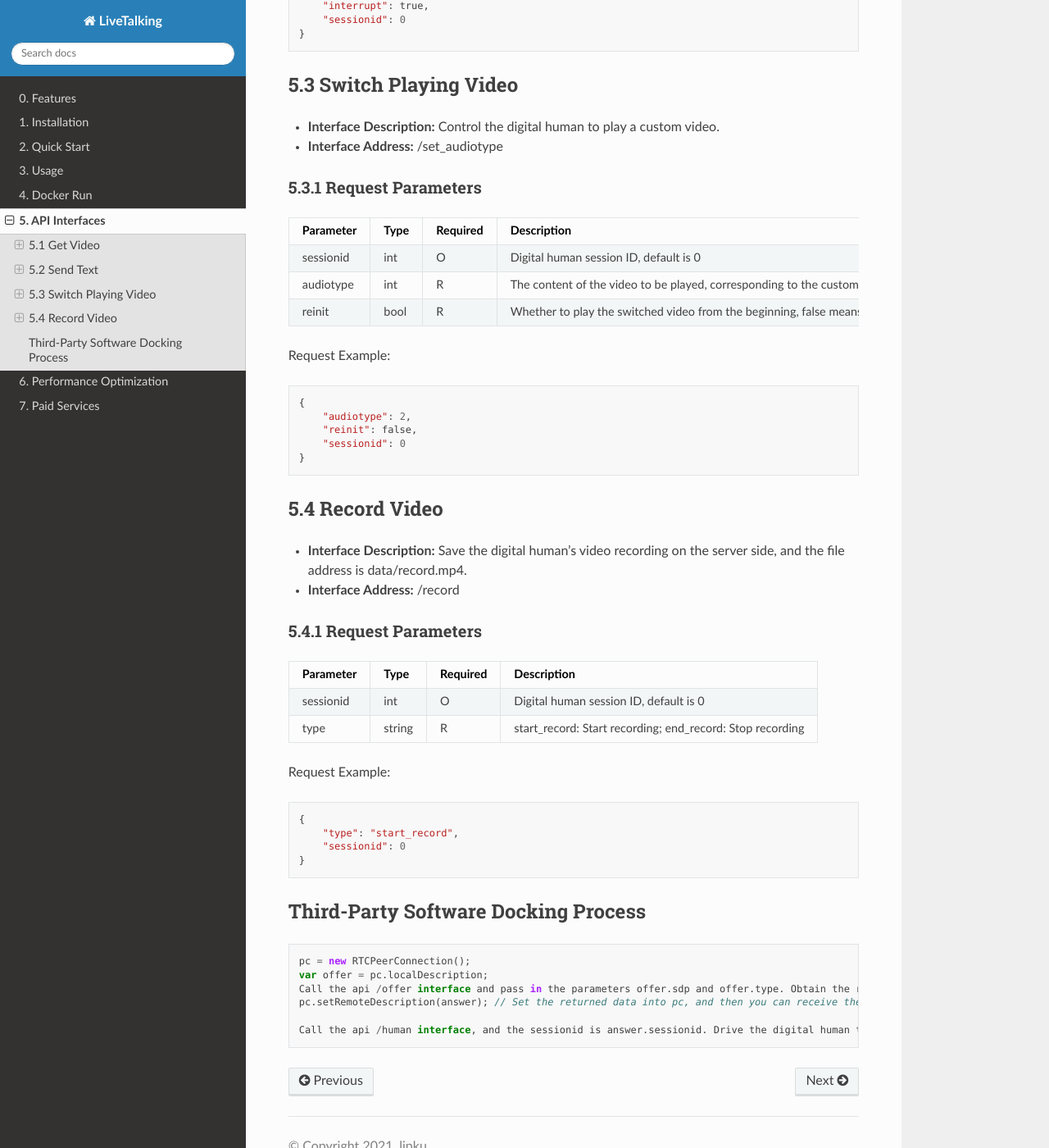
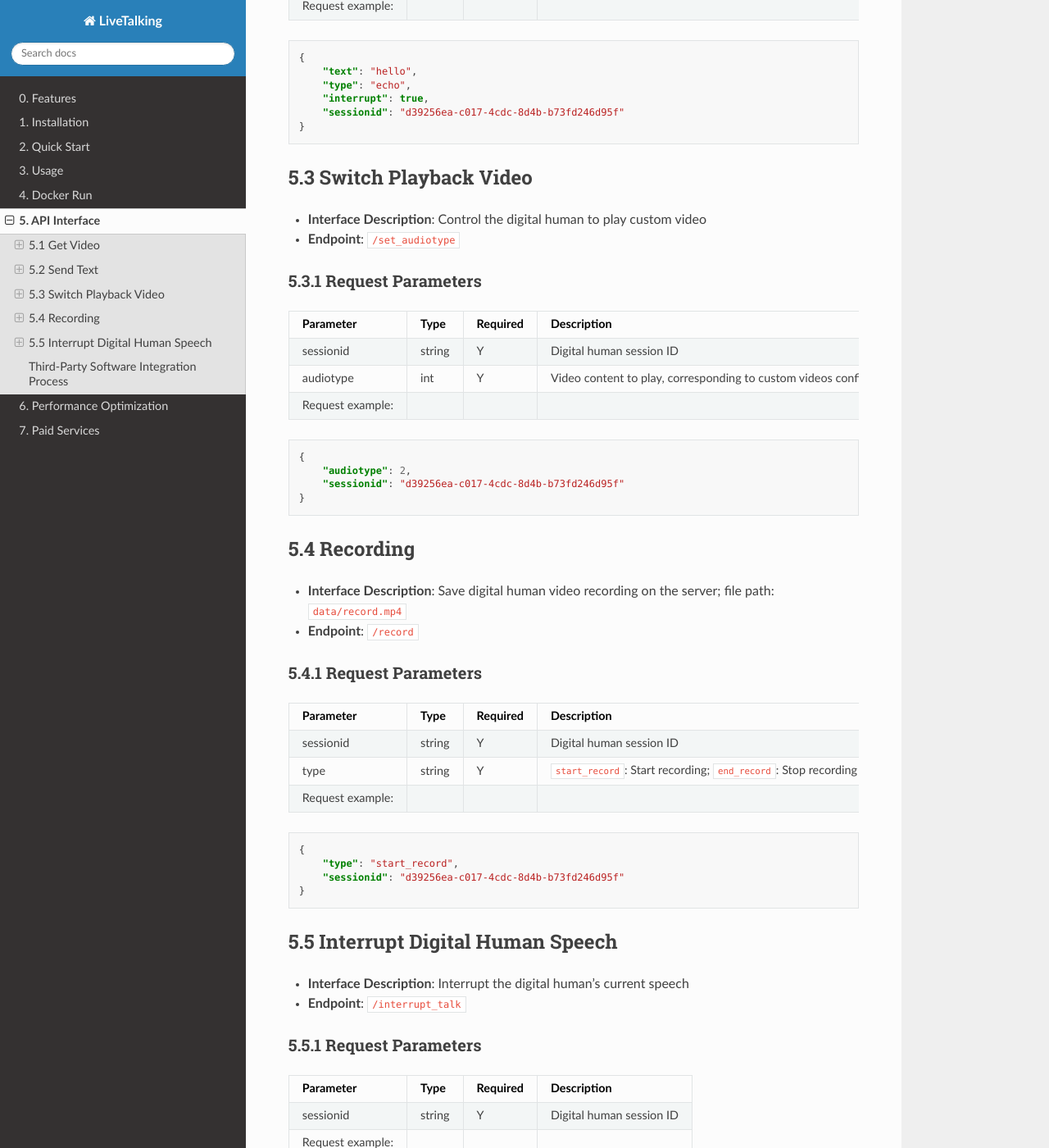
Before and after one commit to lipku/livetalking-doc, a Sphinx documentation site: the page built from docs/source/api.md, in a window 1280 px wide and 1400 px high, scrolled down 1544 px. Shown: the whole window at 82% size. Built offline with Sphinx 7.4.7 and the Read the Docs theme 3.1.0, drawn with Linux system fonts in a browser that asks for light colours; some of the changed text lies outside the part shown.

Commit message:
refine API documentation for clarity and consistency

````diff
--- a/docs/source/api.md
+++ b/docs/source/api.md
@@ -1,116 +1,151 @@
-## 5. API Interfaces
-The client interacts with the backend through HTTP POST requests.
+# 5. API Interface
+
+The client interacts with the backend via HTTP POST requests.
 
 ### 5.1 Get Video
-- **Interface Description:** Negotiate to obtain the WebRTC video.
-- **Interface Address:** /offer
+
+- **Interface Description**: Negotiate and obtain WebRTC video stream
+
+- **Endpoint**: `/offer`
 
 #### 5.1.1 Request Parameters
 
-| Parameter | Type | Required | Description |
-| :---- | :--- | :------ | :--- |
-| type | string | R | Fill in "offer" |
-| sdp | string | R | WebRTC request parameters |
+|Parameter|Type|Required|Description|
+|---|---|---|---|
+|type|string|Y|Must be `offer`|
+|sdp|string|Y|WebRTC offer parameter|
+|avatar|string|N|Avatar ID; default value is `avatar_id` from startup command parameters|
+|refaudio|string|N|Cloned voice ID; default value is `REF_FILE` from startup command parameters|
+|reftext|string|N|Text for cloned voice; default value is `REF_TEXT` from startup command parameters|
+|custom_config|string|N|JSON string for action choreography configuration; default value is `customvideo_config` from startup command parameters|
+Request example:
 
-Request Example:
+```JSON
 
-```
 {
     "sdp": "xxxx",
     "type": "offer"
 }
 ```
 
-#### 5.1.2 Returned Data
+#### 5.1.2 Response Data
 
-| Parameter | Type | Required | Description |
-| :---- | :--- | :------ | :--- |
-| type | string | R | Fill in "answer" |
-| sdp | string | R | WebRTC response parameters |
-| sessionid | int | R | Digital human session ID, used to distinguish multiple digital humans. This parameter is required for subsequent interfaces. |
+|Parameter|Type|Required|Description|
+|---|---|---|---|
+|type|string|Y|Must be `answer`|
+|sdp|string|Y|WebRTC answer parameter|
+|sessionid|string|Y|Digital human session ID, used to distinguish multiple digital human streams. Required for all subsequent interfaces.|
+Response example:
 
-Return Example:
+```JSON
 
-```
 {
     "sdp": "xxxx",
     "type": "answer",
-    "sessionid": 1
+    "sessionid": "d39256ea-c017-4cdc-8d4b-b73fd246d95f"
 }
 ```
 
 ### 5.2 Send Text
-- **Interface Description:** Send chat content to the digital human.
-- **Interface Address:** /human
+
+- **Interface Description**: Send chat content to the digital human
+
+- **Endpoint**: `/human`
 
 #### 5.2.1 Request Parameters
 
-| Parameter | Type | Required | Description |
-| :---- | :--- | :------ | :--- |
-| sessionid | int | O | Digital human session ID, default is 0 |
-| interrupt | bool | O | Whether to interrupt the digital human's current speech, default is false |
-| type | string | R | echo: The digital human broadcasts the input text; chat: Have a conversation with the digital human |
-| text | string | R | Text content |
+|Parameter|Type|Required|Description|
+|---|---|---|---|
+|sessionid|string|Y|Digital human session ID|
+|interrupt|bool|N|Whether to interrupt the digital human’s current speech; default is `false`|
+|type|string|Y|`echo`: Digital human speaks the input text; `chat`: Chat with the digital human|
+|text|string|Y|Text content|
+Request example:
 
-Request Example:
+```JSON
 
-```
 {
     "text": "hello",
     "type": "echo",
     "interrupt": true,
-    "sessionid": 0
+    "sessionid": "d39256ea-c017-4cdc-8d4b-b73fd246d95f"
 }
 ```
 
-### 5.3 Switch Playing Video
-- **Interface Description:** Control the digital human to play a custom video.
-- **Interface Address:** /set_audiotype
+### 5.3 Switch Playback Video
+
+- **Interface Description**: Control the digital human to play custom video
+
+- **Endpoint**: `/set_audiotype`
 
 #### 5.3.1 Request Parameters
 
-| Parameter | Type | Required | Description |
-| :---- | :--- | :------ | :--- |
-| sessionid | int | O | Digital human session ID, default is 0 |
-| audiotype | int | R | The content of the video to be played, corresponding to the custom video on the backend |
-| reinit | bool | R | Whether to play the switched video from the beginning, false means to continue from where it left off last time |
+|Parameter|Type|Required|Description|
+|---|---|---|---|
+|sessionid|string|Y|Digital human session ID|
+|audiotype|int|Y|Video content to play, corresponding to custom videos configured on the backend|
+Request example:
 
-Request Example:
+```JSON
 
-```
 {
     "audiotype": 2,
-    "reinit": false,
-    "sessionid": 0
+    "sessionid": "d39256ea-c017-4cdc-8d4b-b73fd246d95f"
 }
 ```
 
-### 5.4 Record Video
-- **Interface Description:** Save the digital human's video recording on the server side, and the file address is data/record.mp4.
-- **Interface Address:** /record
+### 5.4 Recording
+
+- **Interface Description**: Save digital human video recording on the server; file path: `data/record.mp4`
+
+- **Endpoint**: `/record`
 
 #### 5.4.1 Request Parameters
 
-| Parameter | Type | Required | Description |
-| :---- | :--- | :------ | :--- |
-| sessionid | int | O | Digital human session ID, default is 0 |
-| type | string | R | start_record: Start recording; end_record: Stop recording |
+|Parameter|Type|Required|Description|
+|---|---|---|---|
+|sessionid|string|Y|Digital human session ID|
+|type|string|Y|`start_record`: Start recording; `end_record`: Stop recording|
+Request example:
 
-Request Example:
+```JSON
 
-```
 {
     "type": "start_record",
-    "sessionid": 0
+    "sessionid": "d39256ea-c017-4cdc-8d4b-b73fd246d95f"
 }
 ```
 
-### Third-Party Software Docking Process
-```javascript
+### 5.5 Interrupt Digital Human Speech
+
+- **Interface Description**: Interrupt the digital human’s current speech
+
+- **Endpoint**: `/interrupt_talk`
+
+#### 5.5.1 Request Parameters
+
+|Parameter|Type|Required|Description|
+|---|---|---|---|
+|sessionid|string|Y|Digital human session ID|
+Request example:
+
+```JSON
+
+{
+    "sessionid": "d39256ea-c017-4cdc-8d4b-b73fd246d95f"
+}
+```
+
+### Third-Party Software Integration Process
+
+```JavaScript
+
 pc = new RTCPeerConnection();
 var offer = pc.localDescription;
-Call the api /offer interface and pass in the parameters offer.sdp and offer.type. Obtain the returned data answer.
-pc.setRemoteDescription(answer); // Set the returned data into pc, and then you can receive the video. Refer to the specific code in web/client.js for this part.
+Call the API `/offer` with parameters `offer.sdp` and `offer.type`.
+Obtain the response data `answer`.
+pc.setRemoteDescription(answer); // Set the response to the PC object; video stream will be received afterward.
+// For detailed code, refer to web/client.js
 
-Call the api /human interface, and the sessionid is answer.sessionid. Drive the digital human to speak.
+Call the API `/human` with `sessionid` from `answer.sessionid` to trigger the digital human to speak.
 ```
````
